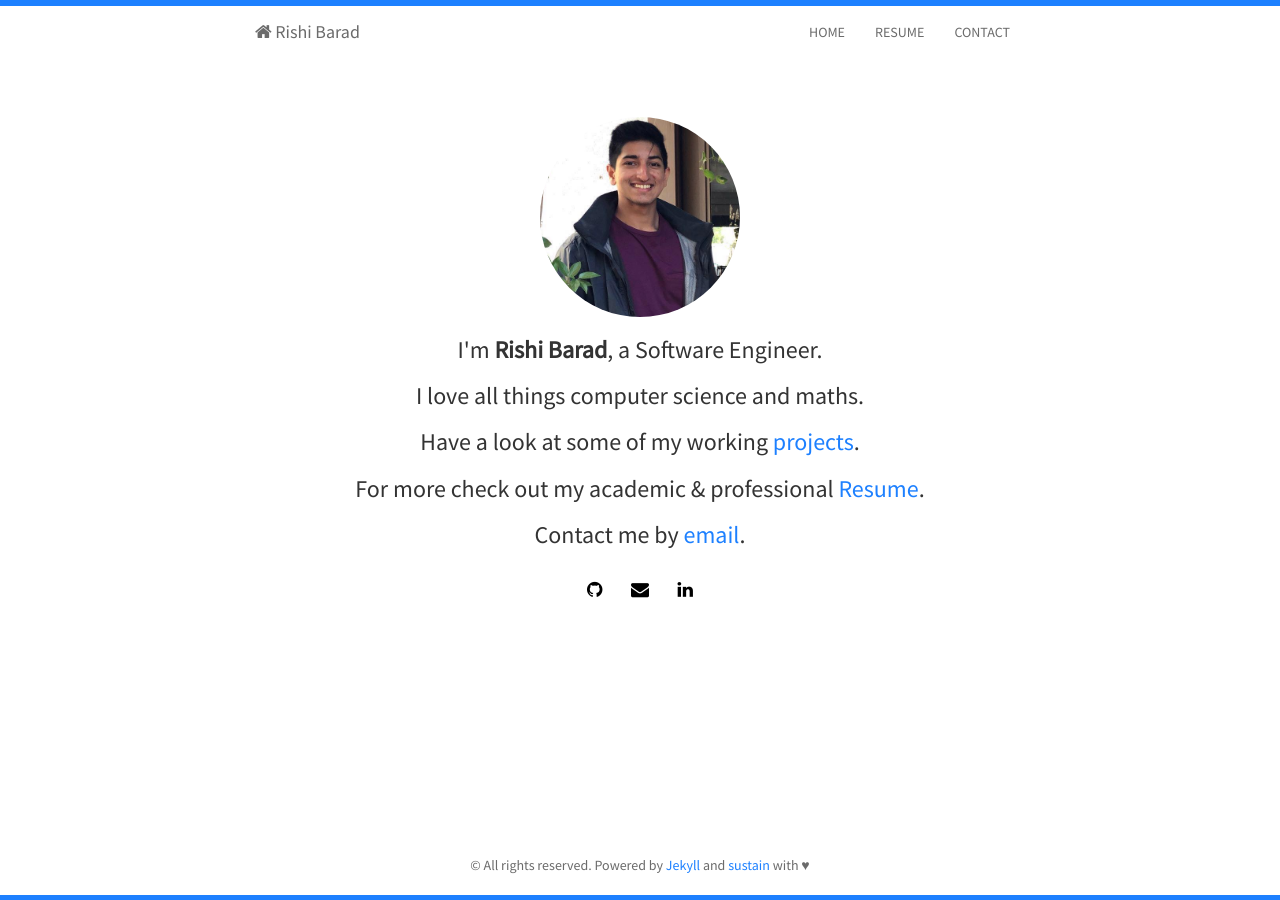
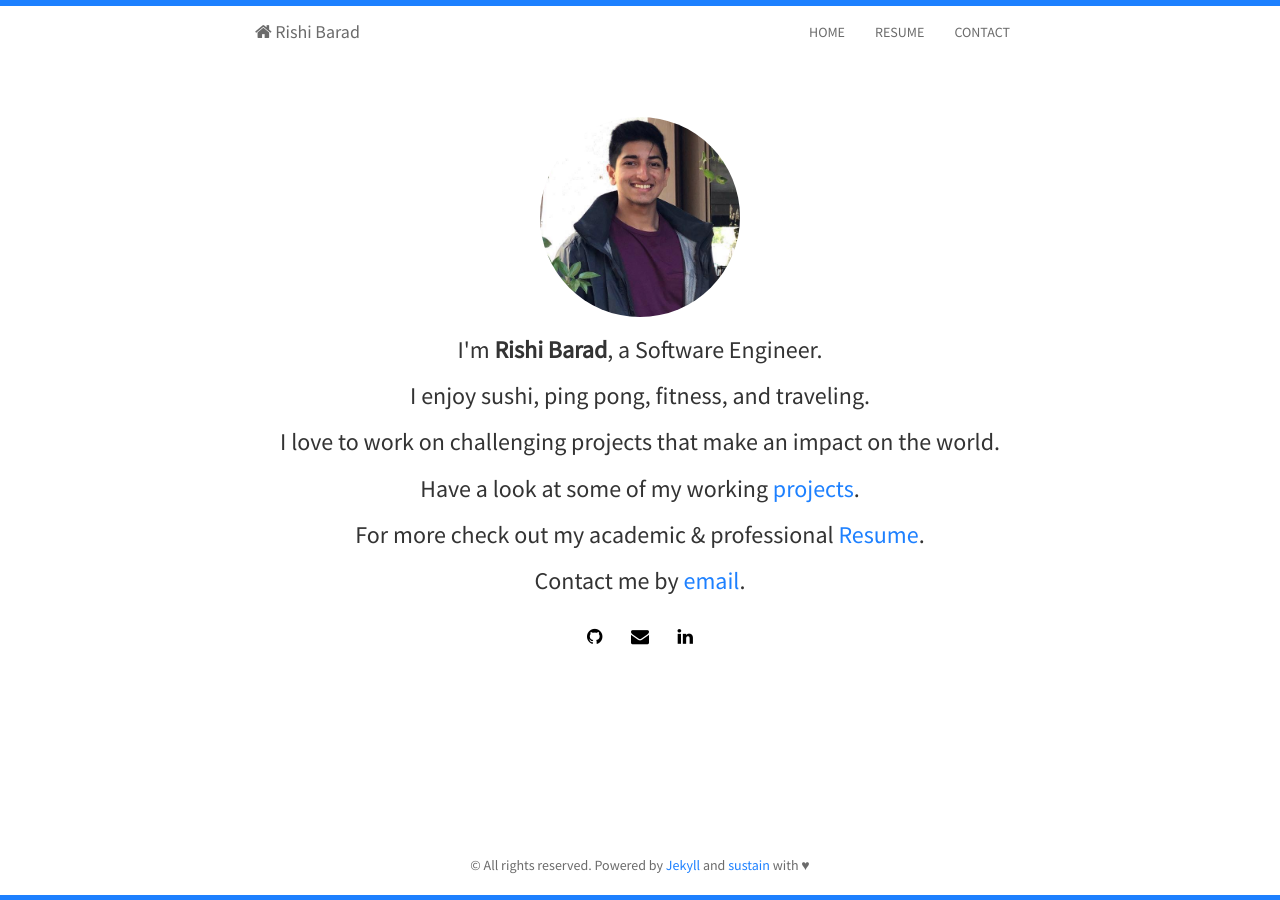
Before and after one commit to rishibarad/rishibarad.github.io, a Jekyll site: the page built from index.html, in a window 1280 px wide. Built offline with Jekyll 4.4.1, drawn with Linux system fonts in a browser that asks for light colours; nearby versions of some CDN libraries; the list of posts is cut into pages by our own code.

Commit message:
changes to index.html

```diff
--- a/index.html
+++ b/index.html
@@ -10,7 +10,8 @@ layout: home
 		width = "200" alt="Responsive image">
 	  </div>
 	  <h3>I'm <strong>{{ site.author }}</strong>, a Software Engineer.</h3>
-	  <h3>I love all things computer science and maths.</h3>
+	  <h3>I enjoy sushi, ping pong, fitness, and traveling.</h3>
+	  <h3>I love to work on challenging projects that make an impact on the world.</h3>
 	  <h3>Have a look at some of my working <a href="http://github.com/{{ site.github }}"> projects</a>.</h3>
 	  <h3>For more check out my academic &amp; professional <a href="{{ site.baseurl }}assets/Barad_Rishi_CS_Resume.pdf">Resume</a>.</h3>
 	  <h3>Contact me by <a href="mailto:{{ site.email }}">email</a>.</h3>
```
